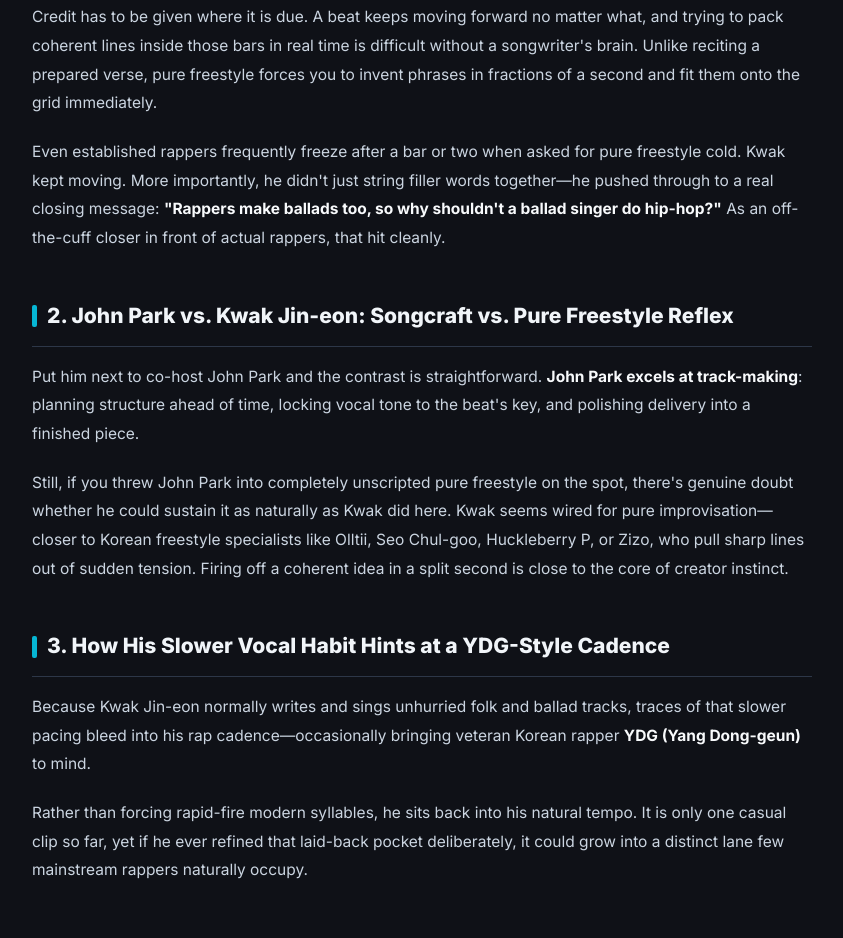
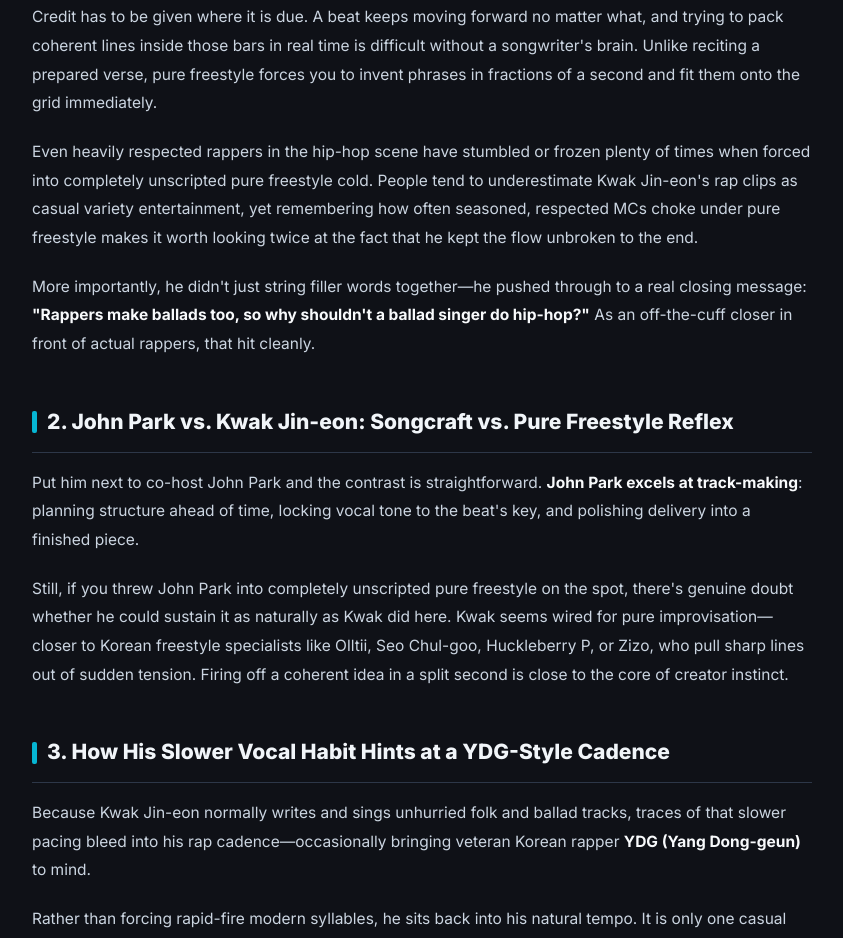
Before and after one commit to seenabrolee/testyour-web, a plain HTML site: page en/column/kwak-jin-eon-freestyle.html in a window 1280 px wide. Shown: the part 2025-2963 px from the top of the page, without its empty margins (218-1061 px from the left). Drawn offline with Linux system fonts and the light colour scheme; no server answers.

Commit message:
Refine Music Review #4 (Kwak Jin-eon) with pure freestyle underestimation context

```diff
--- a/en/column/kwak-jin-eon-freestyle.html
+++ b/en/column/kwak-jin-eon-freestyle.html
@@ -329,7 +329,10 @@
                 Credit has to be given where it is due. A beat keeps moving forward no matter what, and trying to pack coherent lines inside those bars in real time is difficult without a songwriter's brain. Unlike reciting a prepared verse, pure freestyle forces you to invent phrases in fractions of a second and fit them onto the grid immediately.
             </p>
             <p>
-                Even established rappers frequently freeze after a bar or two when asked for pure freestyle cold. Kwak kept moving. More importantly, he didn't just string filler words together—he pushed through to a real closing message: <strong>"Rappers make ballads too, so why shouldn't a ballad singer do hip-hop?"</strong> As an off-the-cuff closer in front of actual rappers, that hit cleanly.
+                Even heavily respected rappers in the hip-hop scene have stumbled or frozen plenty of times when forced into completely unscripted pure freestyle cold. People tend to underestimate Kwak Jin-eon's rap clips as casual variety entertainment, yet remembering how often seasoned, respected MCs choke under pure freestyle makes it worth looking twice at the fact that he kept the flow unbroken to the end.
+            </p>
+            <p>
+                More importantly, he didn't just string filler words together—he pushed through to a real closing message: <strong>"Rappers make ballads too, so why shouldn't a ballad singer do hip-hop?"</strong> As an off-the-cuff closer in front of actual rappers, that hit cleanly.
             </p>
 
             <h2>2. John Park vs. Kwak Jin-eon: Songcraft vs. Pure Freestyle Reflex</h2>
```
Also changed, not shown: column/kwak-jin-eon-freestyle.html (+4 -1 lines).
